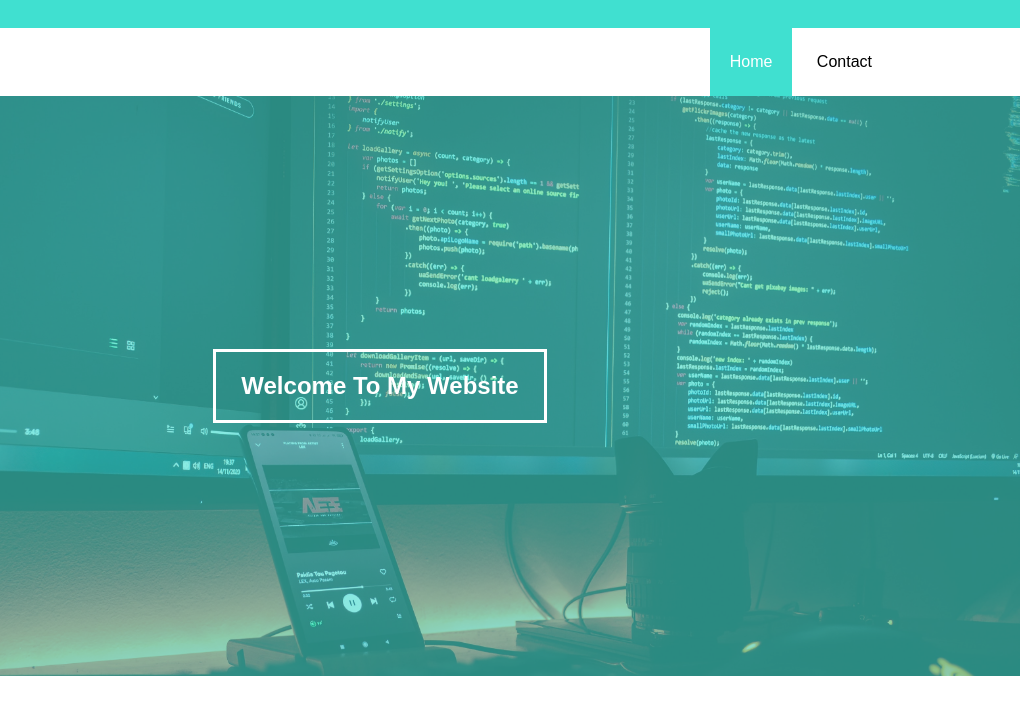
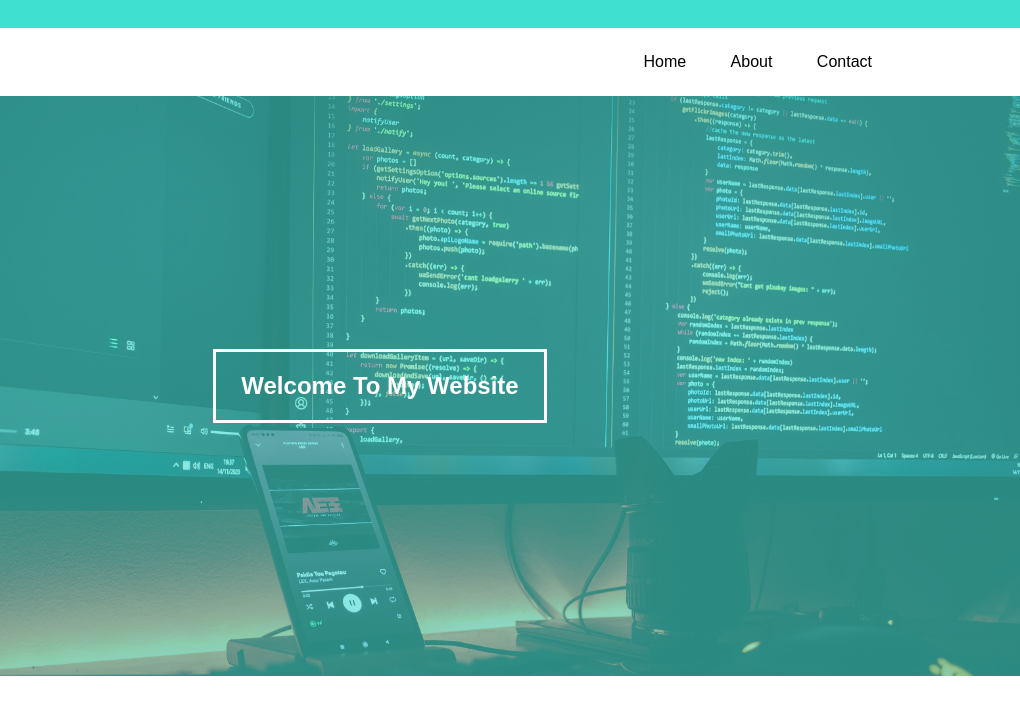
Before and after one commit to revou-fsse-1/w1-my-personal-website-nofrialdi, a plain HTML site: page index.html in a window 1280 px wide. Shown: the top 723 px of the page, 260-1280 px from the left. Drawn offline with Linux system fonts and the light colour scheme.

Commit message:
update navbar add foto

```diff
--- a/index.html
+++ b/index.html
@@ -12,7 +12,7 @@
     <link rel="stylesheet" href="https://cdnjs.cloudflare.com/ajax/libs/font-awesome/6.2.1/css/all.min.css">
 </head>
 
-<body>
+<body id="home">
     <!-- Header -->
     <div class="medsos">
         <div class="container">
@@ -31,7 +31,8 @@
         <div class="container">
             <h1><a href="">Nofrialdi</a></h1>
             <ul>
-                <li class="active"><a href="">Home</a></li>
+                <li class=""><a href="#home">Home</a></li>
+                <li><a href="#about">About</a></li>
                 <li><a href="">Contact</a></li>
             </ul>
         </div>
@@ -45,9 +46,10 @@
     <!-- akhir banner -->
 
     <!-- about -->
-    <section class="about">
+    <section id="about">
         <div class="container">
             <h2>About</h2>
+            <img class="foto" src="image/foto.png" alt="foto">
             <p>Hi everybody! I want to introduce myself.My name is <strong>Nofrialdi.</strong> I was born in Ambon, but
                 currently I live in Bekasi, West Java. I graduated from STMIK JAYAKARTA in 2013, one of the Informatics
                 Management Colleges in
```
